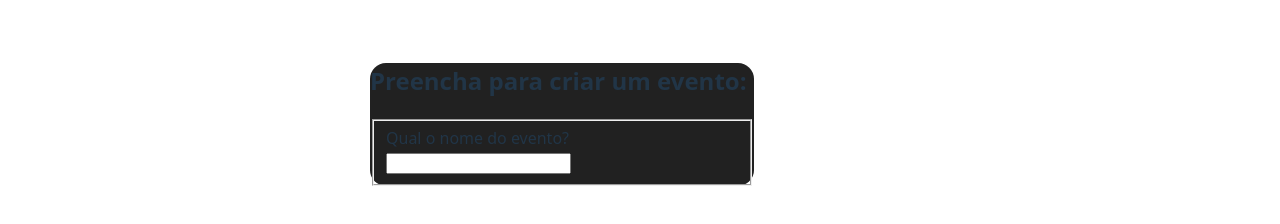
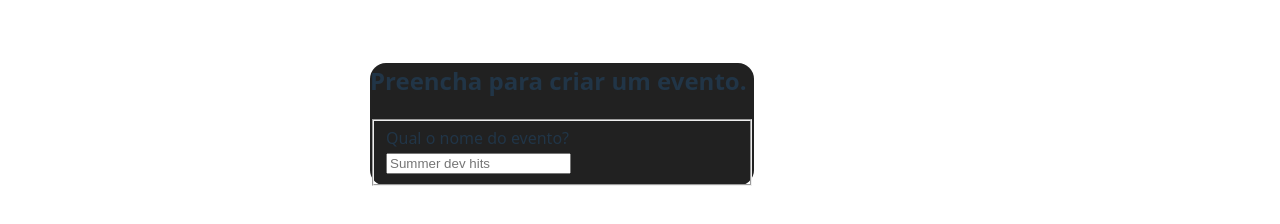
Before and after one commit to guilherme090/alura-react, a React (Vite) app: page / in a window 1280 px wide. Shown: the part 561-785 px from the top of the page. Built offline with nearby package versions, Linux system fonts and the light colour scheme.

Commit message:
<feat> cap 1.1 props

```diff
--- a/src/App.tsx
+++ b/src/App.tsx
@@ -1,12 +1,25 @@
 import './App.css'
+
+function TituloDoFormulario(props: {children: string}) {
+  return <h2>{props.children}</h2>
+}
+
+function Label(props: {children: string, htmlFor: string}){
+  const {children, htmlFor} = props;
+  return <label htmlFor={htmlFor}>{children}</label>
+}
 
 function FormularioDeEvento() {
   return(
     <form className='form-evento'>
-      <h2>Preencha para criar um evento:</h2>
+        <TituloDoFormulario>
+          Preencha para criar um evento.
+        </TituloDoFormulario>
       <fieldset>
-        <label htmlFor='nome'>Qual o nome do evento?</label>
-        <input type='text' id='nome'/>
+        <Label htmlFor='nome'>
+          Qual o nome do evento?
+        </Label>
+        <input type='text' id='nome' placeholder='Summer dev hits'/>
       </fieldset>
     </form>
   );
```
